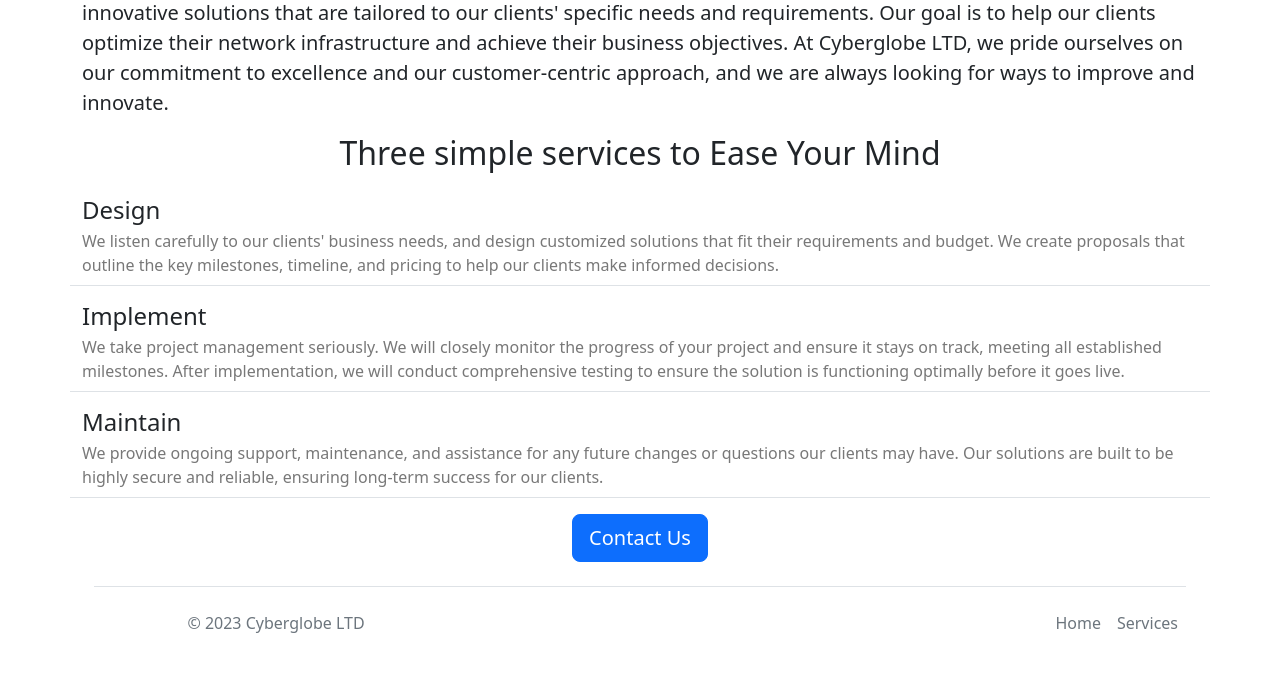
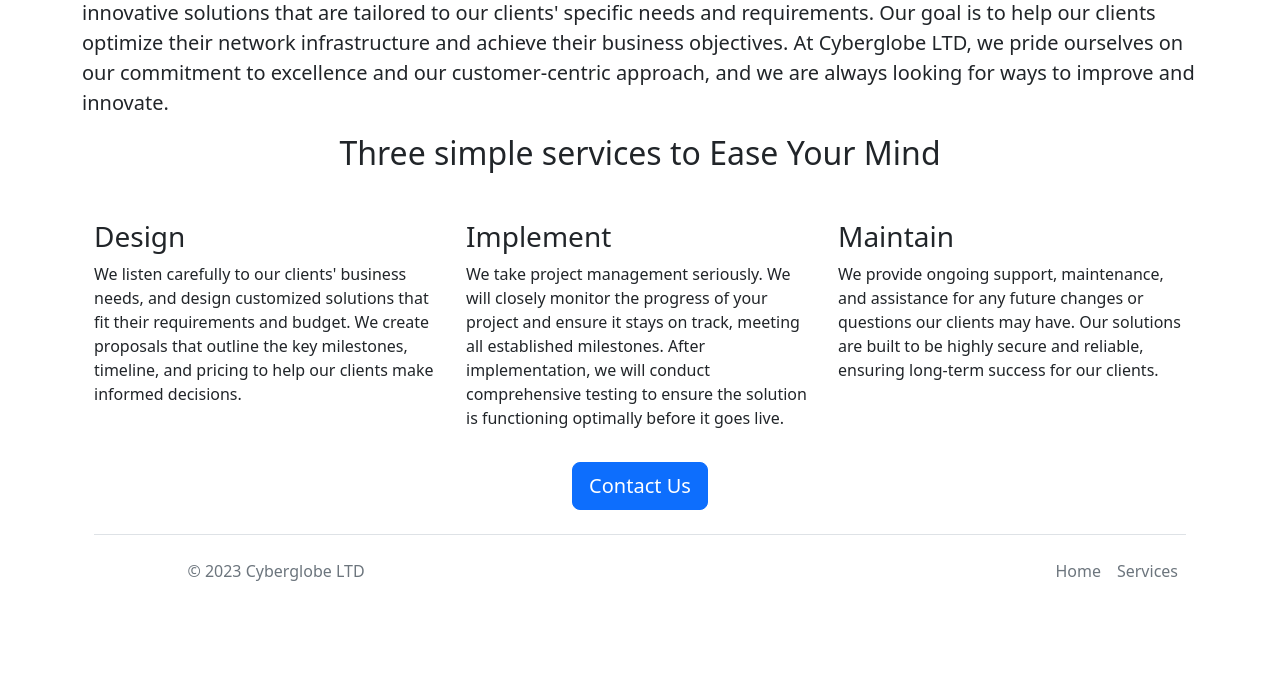
Before and after one commit to lateefwalana/site-flask, a Flask app: page / in a window 1280 px wide. Shown: the part 630-1313 px from the top of the page. After the commit the page ends 1211 px from the top, so only its background shows below. Run offline with Flask 2, Linux system fonts and the light colour scheme.

Commit message:
Changed service design

```diff
--- a/templates/home.html
+++ b/templates/home.html
@@ -25,9 +25,7 @@
         </p>
         <h2 class="text-center mt-2 mb-4">Three simple services to Ease Your Mind</h2>
         <p class="bodytext">
-            {% for service in services %}
-            {% include 'services.html' %}
-            {% endfor %}
+            {% include 'services1.html' %}
         </p>
         <div class="text-center">
         <a href="mailto:lateef@cyberglobe.co.uk?subject=enquiry%20for%20%3C%20what%20you%20looking%20goes%20here%20%3E&body=Hello%20there%2C%0D%0A%0D%0AMy%20name%20is%20%3Cyour%20name%20goes%20here%3E.%0D%0A%0D%0A%3CEnquiry%20here%20%3E" class="btn btn-primary btn-lg">Contact Us</a>
--- /dev/null
+++ b/templates/services1.html
@@ -0,0 +1,18 @@
+
+<div class="container mt-5">
+  <div class="row">
+    <div class="col-sm-4">
+      <h3>Design</h3>
+      <p>We listen carefully to our clients' business needs, and design customized solutions that fit their requirements and budget. We create proposals that outline the key milestones, timeline, and pricing to help our clients make informed decisions.</p>
+    </div>
+    <div class="col-sm-4">
+      <h3>Implement</h3>
+      <p>We take project management seriously. We will closely monitor the progress of your project and ensure it stays on track, meeting all established milestones. After implementation, we will conduct comprehensive testing to ensure the solution is functioning optimally before it goes live.</p>
+    </div>
+    <div class="col-sm-4">
+      <h3>Maintain</h3>
+      <p>We provide ongoing support, maintenance, and assistance for any future changes or questions our clients may have. Our solutions are built to be highly secure and reliable, ensuring long-term success for our clients.</p>
+
+    </div>
+  </div>
+</div>
```
